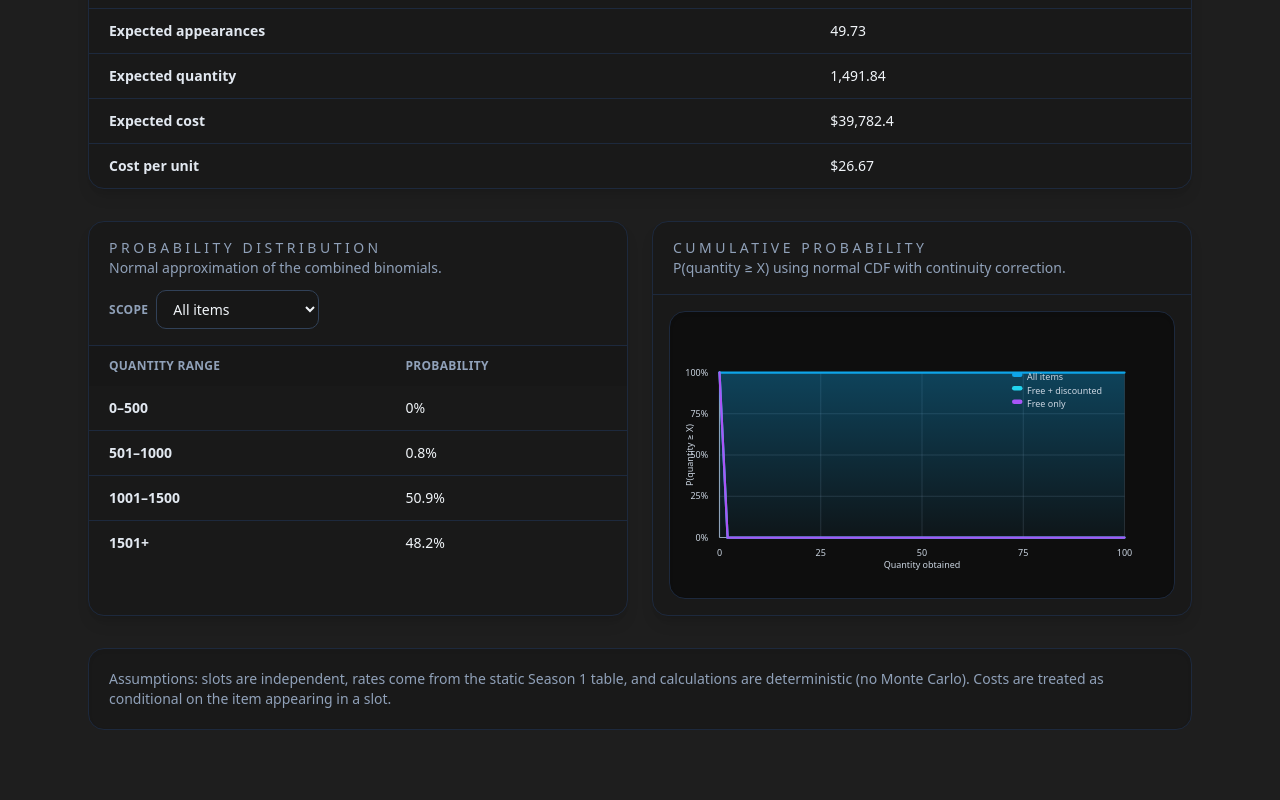
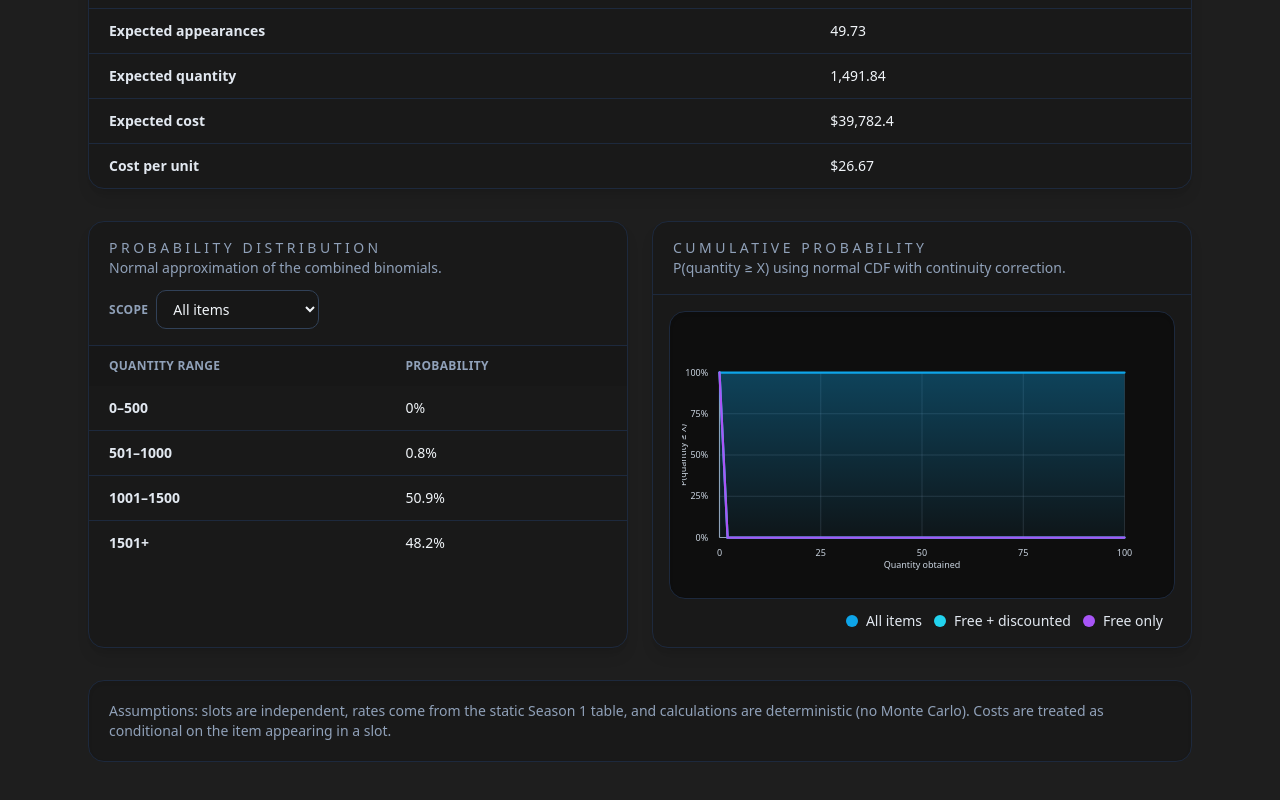
Before and after one commit to dhart1120/lw-radial-planner, a React (Vite) app: page /bm-forecaster in a window 1280 px wide. Shown: the part 1344-2144 px from the top of the page. Built offline with nearby package versions, Linux system fonts and the light colour scheme.

Commit message:
Tidy probability chart legend and hover capping

```diff
--- a/src/features/black-market-forcaster/BlackMarketForecasterPage.tsx
+++ b/src/features/black-market-forcaster/BlackMarketForecasterPage.tsx
@@ -168,6 +168,7 @@ function ProbabilityChart({ all, cheap, free }: ProbabilityChartProps) {
   const handleMouseLeave = () => setHoverQuantity(null);
 
   return (
+    <div className="space-y-3">
       <svg viewBox={`0 0 ${width} ${height}`} className="h-72 w-full rounded-2xl border border-slate-800 bg-neutral-950/70 p-3 shadow-inner">
         <defs>
           <linearGradient id="probabilityGradient" x1="0" x2="0" y1="0" y2="1">
@@ -254,7 +255,7 @@ function ProbabilityChart({ all, cheap, free }: ProbabilityChartProps) {
       <text x={width / 2} y={height - 10} fill="#cbd5e1" fontSize={12} textAnchor="middle">
         Quantity obtained
       </text>
-      <text x={padding - 35} y={height / 2} fill="#cbd5e1" fontSize={12} textAnchor="middle" transform={`rotate(-90 ${padding - 35},${height / 2})`}>
+      <text x={padding - 45} y={height / 2} fill="#cbd5e1" fontSize={12} textAnchor="middle" transform={`rotate(-90 ${padding - 45},${height / 2})`}>
         P(quantity ≥ X)
       </text>
 
@@ -316,18 +317,17 @@ function ProbabilityChart({ all, cheap, free }: ProbabilityChartProps) {
         onMouseLeave={handleMouseLeave}
       />
 
-      {/* legend */}
-      <g transform={`translate(${width - padding - 150}, ${padding + 10})`}>
-        {series.map((entry, index) => (
-          <g key={entry.label} transform={`translate(0, ${index * 18})`}>
-            <rect x={0} y={-10} width={14} height={6} fill={entry.color} rx={3} />
-            <text x={20} y={0} fill="#cbd5e1" fontSize={12}>
-              {entry.label}
-            </text>
-          </g>
+      </svg>
+
+      <div className="flex flex-wrap items-center justify-end gap-3 px-3 text-sm text-slate-200">
+        {series.map((entry) => (
+          <div key={entry.label} className="flex items-center gap-2">
+            <span className="inline-block h-3 w-3 rounded-full" style={{ backgroundColor: entry.color }} />
+            <span>{entry.label}</span>
+          </div>
         ))}
-      </g>
-    </svg>
+      </div>
+    </div>
   );
 }
 
--- a/src/features/black-market-forcaster/math.ts
+++ b/src/features/black-market-forcaster/math.ts
@@ -181,7 +181,7 @@ function buildProbabilityBuckets(
 
 function buildChartPoints(mean: number, sigma: number, target?: number): Array<{ quantity: number; probability: number }> {
   const unclampedMax = Math.max(mean + 3 * sigma, 30);
-  const maxQuantity = target !== undefined ? Math.max(0, target) : unclampedMax;
+  const maxQuantity = target !== undefined ? Math.max(0, target + 1) : unclampedMax;
   const safeMax = Number.isFinite(maxQuantity) ? maxQuantity : mean;
   const step = Math.max(1, Math.round(safeMax / 50));
 
```
Lines whose indentation alone changed are shown as unchanged.
